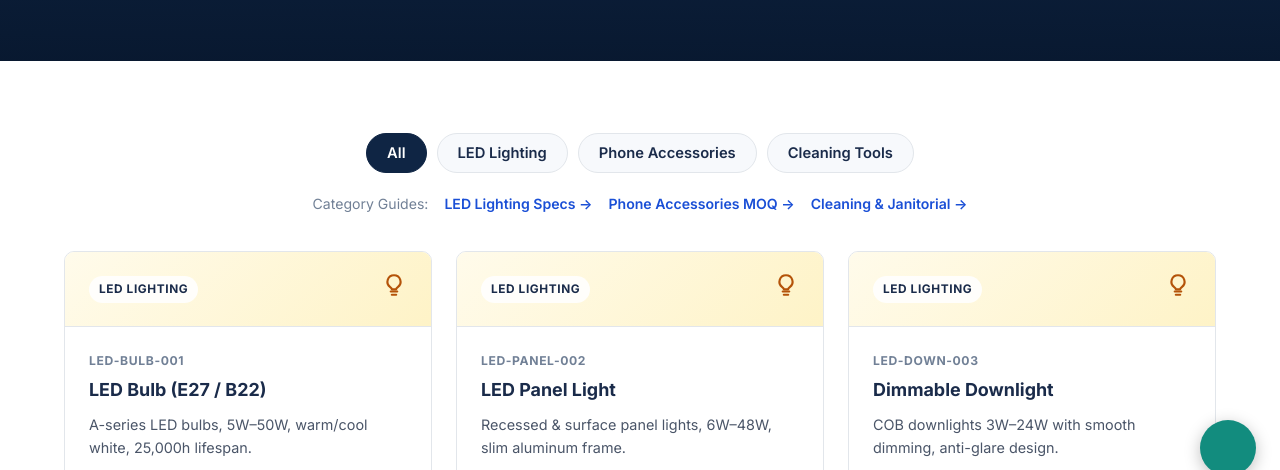
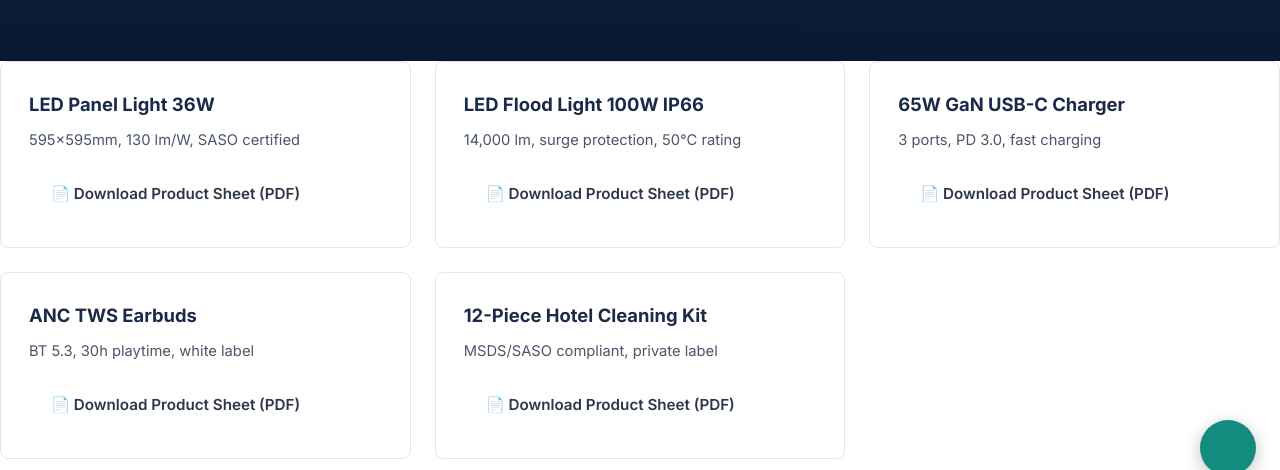
Before and after one commit to malfahad-1/malfahad-1.github.io, a plain HTML site: page public/products.html in a window 1280 px wide. Shown: the part 300-770 px from the top of the page. Drawn offline with Linux system fonts and the light colour scheme.

Commit message:
Refactor products.html to update content and structure

```diff
--- a/public/products.html
+++ b/public/products.html
@@ -131,7 +131,72 @@
         <p data-i18n="prod.sub">15 active SKUs across three categories. Catalogs &amp; live prices sent on inquiry.</p>
       </div>
     </section>
+<div class="grid-3">
+  <!-- SKU 01: LED Panel Light -->
+  <div class="card">
+    <h3>LED Panel Light 36W</h3>
+    <p>595×595mm, 130 lm/W, SASO certified</p>
+    <a href="downloads/alfaha-sku01-led-panel-light.pdf"
+       target="_blank"
+       rel="noopener"
+       class="btn btn-download"
+       onclick="window.dataLayer=window.dataLayer||[];window.dataLayer.push({event:'download_pdf',sku:'AF-LP36'});">
+      📄 Download Product Sheet (PDF)
+    </a>
+  </div>
 
+  <!-- SKU 02: LED Flood Light -->
+  <div class="card">
+    <h3>LED Flood Light 100W IP66</h3>
+    <p>14,000 lm, surge protection, 50°C rating</p>
+    <a href="downloads/alfaha-sku02-led-floodlight.pdf"
+       target="_blank"
+       rel="noopener"
+       class="btn btn-download"
+       onclick="window.dataLayer=window.dataLayer||[];window.dataLayer.push({event:'download_pdf',sku:'AF-FL100'});">
+      📄 Download Product Sheet (PDF)
+    </a>
+  </div>
+
+  <!-- SKU 03: GaN Charger -->
+  <div class="card">
+    <h3>65W GaN USB-C Charger</h3>
+    <p>3 ports, PD 3.0, fast charging</p>
+    <a href="downloads/alfaha-sku03-gan-charger.pdf"
+       target="_blank"
+       rel="noopener"
+       class="btn btn-download"
+       onclick="window.dataLayer=window.dataLayer||[];window.dataLayer.push({event:'download_pdf',sku:'AF-GAN65'});">
+      📄 Download Product Sheet (PDF)
+    </a>
+  </div>
+
+  <!-- SKU 04: TWS Earbuds -->
+  <div class="card">
+    <h3>ANC TWS Earbuds</h3>
+    <p>BT 5.3, 30h playtime, white label</p>
+    <a href="downloads/alfaha-sku04-tws-earbuds.pdf"
+       target="_blank"
+       rel="noopener"
+       class="btn btn-download"
+       onclick="window.dataLayer=window.dataLayer||[];window.dataLayer.push({event:'download_pdf',sku:'AF-TWS'});">
+      📄 Download Product Sheet (PDF)
+    </a>
+  </div>
+
+  <!-- SKU 05: Cleaning Kit -->
+  <div class="card">
+    <h3>12-Piece Hotel Cleaning Kit</h3>
+    <p>MSDS/SASO compliant, private label</p>
+    <a href="downloads/alfaha-sku05-cleaning-kit.pdf"
+       target="_blank"
+       rel="noopener"
+       class="btn btn-download"
+       onclick="window.dataLayer=window.dataLayer||[];window.dataLayer.push({event:'download_pdf',sku:'AF-CK12'});">
+      📄 Download Product Sheet (PDF)
+    </a>
+  </div>
+</div>
     <!-- CATALOG SECTION -->
     <section class="section">
       <div class="container">
@@ -157,6 +222,12 @@
         <p class="catalog-note" data-i18n="prod.note">⚠️ Catalogs &amp; live prices sent on inquiry. Factory rates change weekly.</p>
       </div>
     </section>
+
+    <div class="catalog-note">
+  <strong>Top 5 SKUs Spec Pack (PDF):</strong> Includes one-page datasheets for LED-PANEL-002, LED-STR-006, PHN-CHG-002, PHN-EAR-005 &amp; CLN-MOP-001.
+  <a class="learn" href="docs/alfaha-top-5-skus-one-pagers.pdf" download>Download Spec Sheet PDF →</a>
+</div>
+
 
     <!-- CTA BAND -->
     <section class="cta-band">
```
